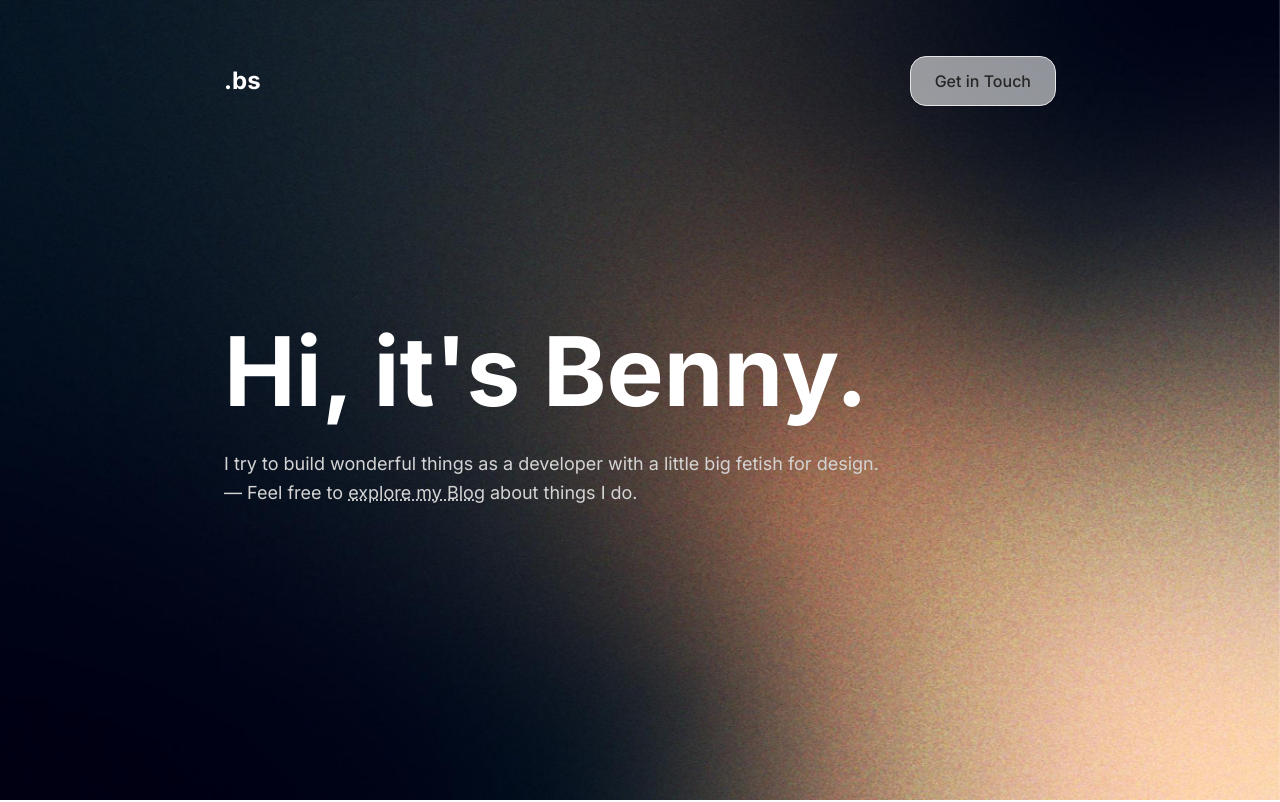
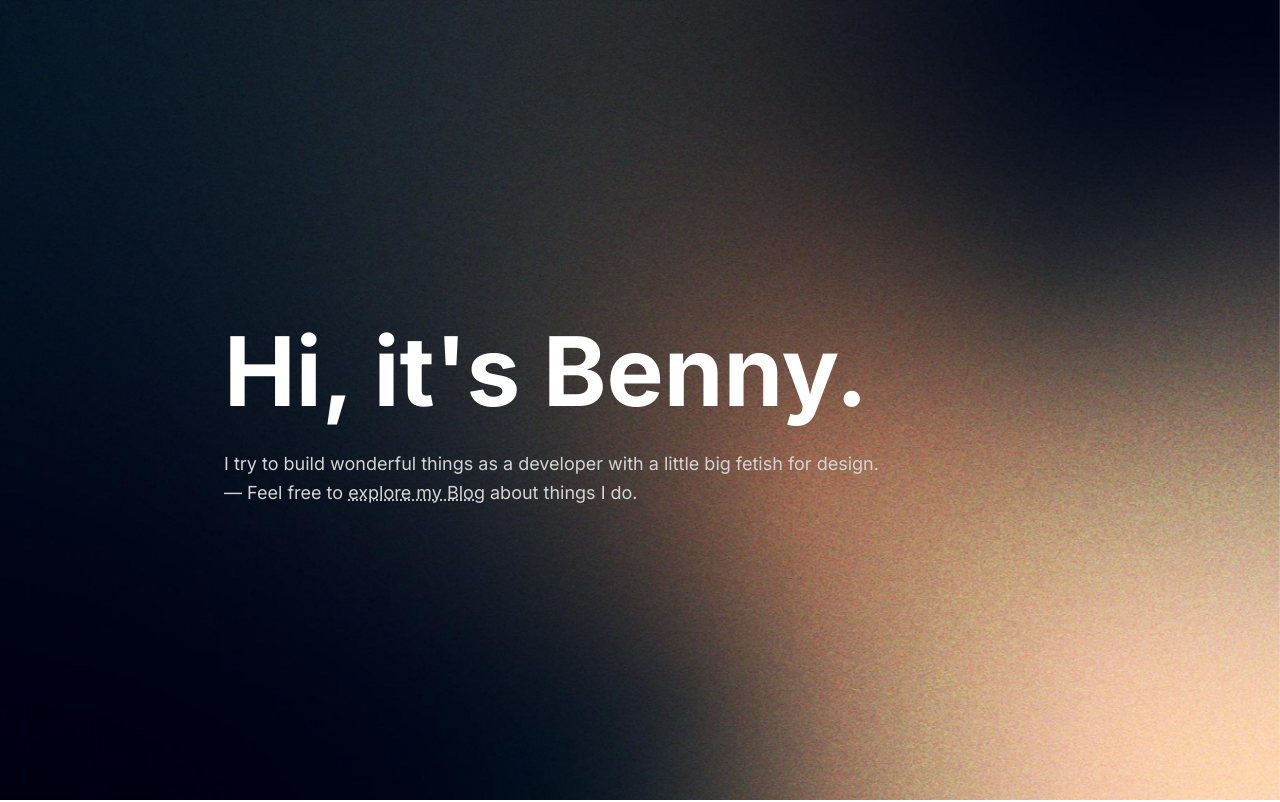
Before and after one commit to baeni/bsaa-ui, a Next.js app: page / in a window 1280 px wide. Shown: the top 802 px of the page. Built offline with nearby package versions, Linux system fonts and the light colour scheme; no server answers.

Commit message:
Temporarily outcomment Contact button; Replace logo name with Bs.; Visual adjustments

```diff
--- a/app/_components/Navbar.tsx
+++ b/app/_components/Navbar.tsx
@@ -14,11 +14,14 @@ export default function Test() {
     });
 
     return (
-        <nav id="navbar" className="flex mt-14 w-full fixed top-0 z-50">
+        <nav id="navbar" className="flex mt-14 w-full fixed top-0 z-50 mix-blend-difference">
             <div className="inline-flex justify-center md:justify-between items-center container">
-                <Link className="text-2xl font-bold text-white" href="/">.bs</Link>
+                <Link className="text-black font-bold text-3xl -tracking-[5px]" href="/">
+                    Bs.
+                </Link>
 
-                <a className="hidden md:inline-flex items-center gap-10 px-6 py-3 bg-[#ffffff90] backdrop-blur-md text-neutral-800 border border-neutral-200 shadow font-medium rounded-2xl hover:scale-105 transition-transform" href="mailto:baeni.saa@gmail.com">Get in Touch</a>
+                {/*<a className="hidden md:inline-flex items-center gap-10 px-4 py-2 bg-black text-white font-medium"*/}
+                {/*   href="mailto:baeni.saa@gmail.com">Get in Touch</a>*/}
             </div>
         </nav>
     );
```
